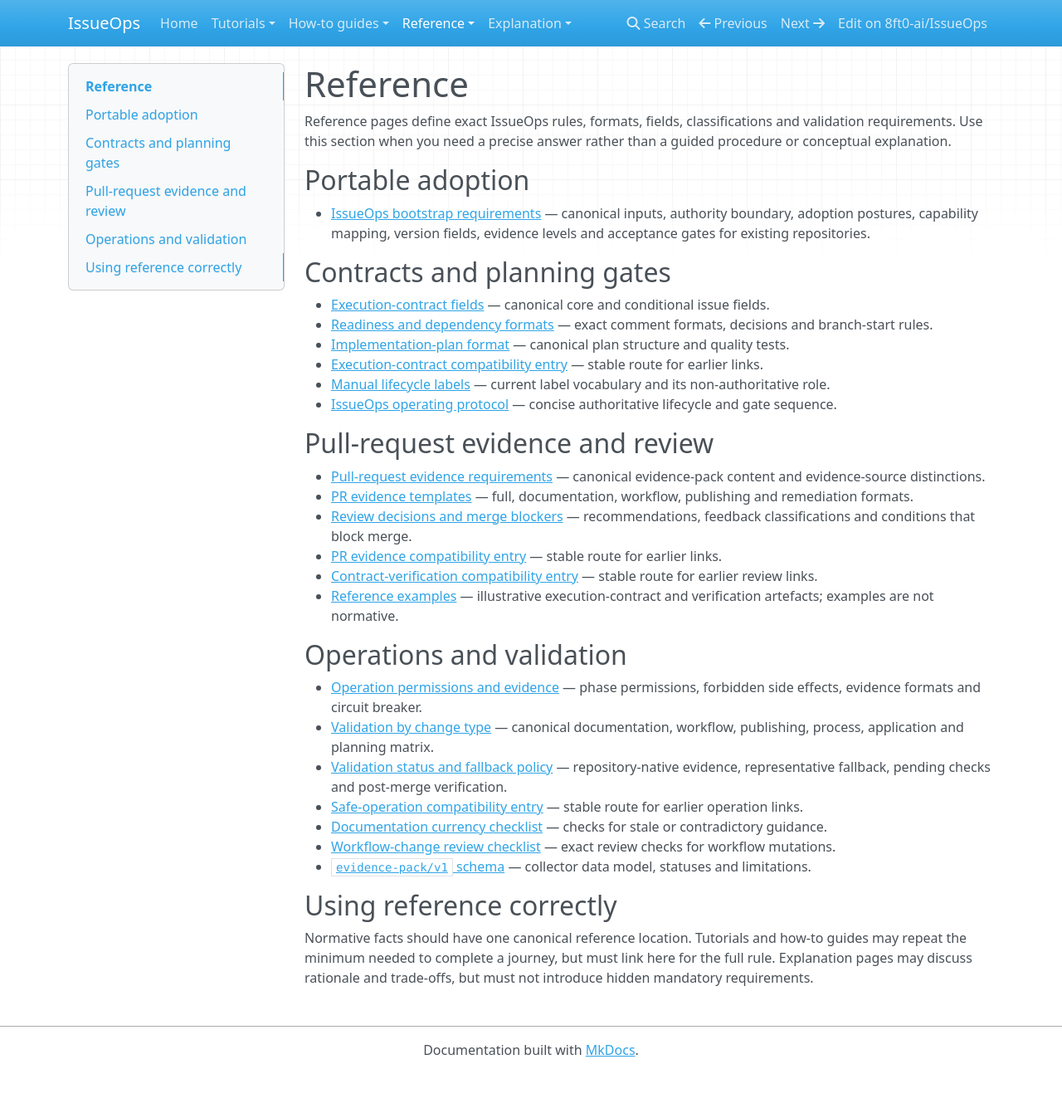
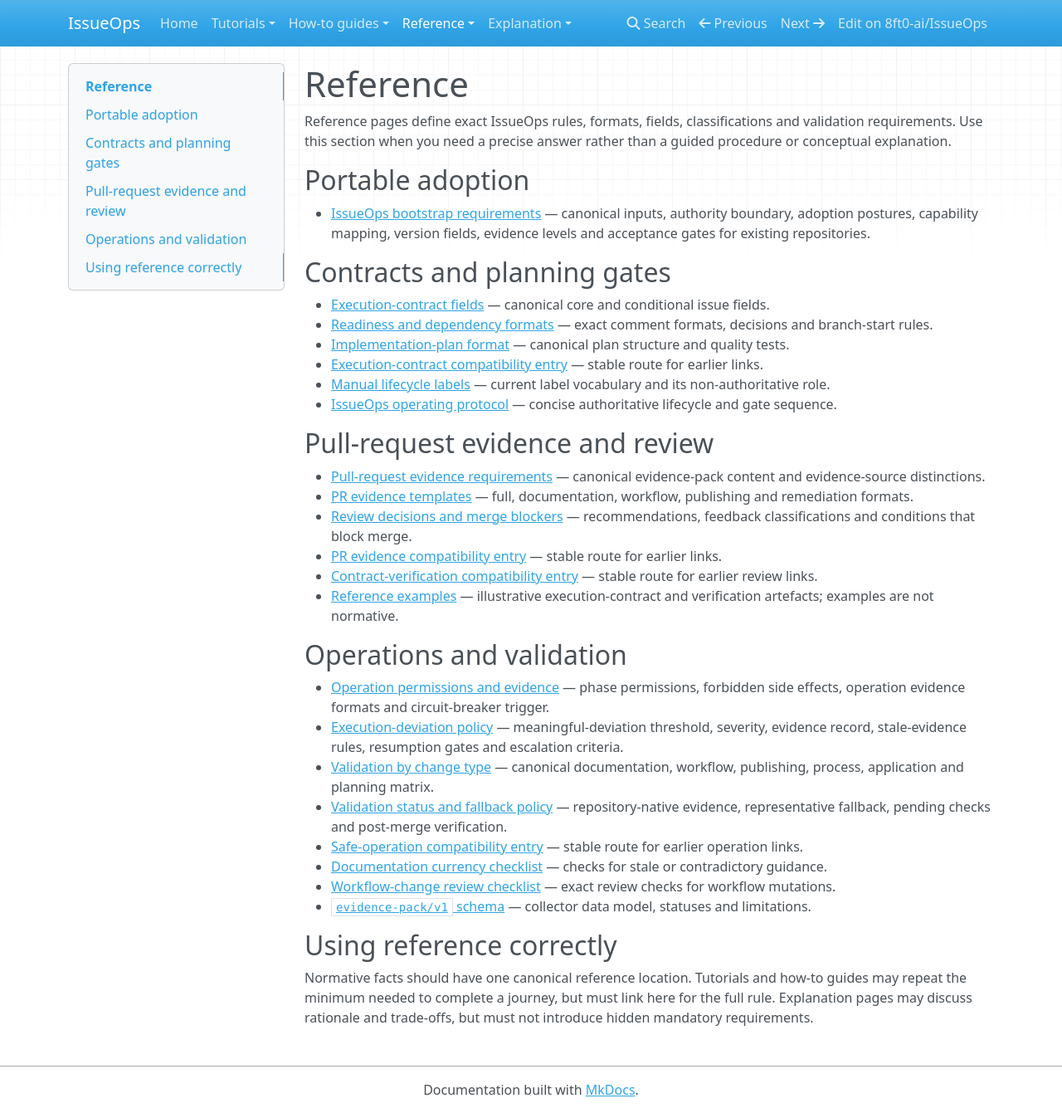
Before and after one commit to 8ft0-ai/IssueOps, an MkDocs documentation site: the page built from docs/reference/index.md, in a window 1280 px wide and 1341 px high. Shown: the whole window at 83% size. Built offline with MkDocs 1.6.1, drawn with Linux system fonts in a browser that asks for light colours; nearby versions of some CDN libraries.

Commit message:
Index execution-deviation policy

```diff
--- a/docs/reference/index.md
+++ b/docs/reference/index.md
@@ -26,7 +26,8 @@ Reference pages define exact IssueOps rules, formats, fields, classifications an
 
 ## Operations and validation
 
-- [Operation permissions and evidence](operation-permissions-and-evidence.md) — phase permissions, forbidden side effects, evidence formats and circuit breaker.
+- [Operation permissions and evidence](operation-permissions-and-evidence.md) — phase permissions, forbidden side effects, operation evidence formats and circuit-breaker trigger.
+- [Execution-deviation policy](execution-deviation-policy.md) — meaningful-deviation threshold, severity, evidence record, stale-evidence rules, resumption gates and escalation criteria.
 - [Validation by change type](validation-by-change-type.md) — canonical documentation, workflow, publishing, process, application and planning matrix.
 - [Validation status and fallback policy](validation-status-and-fallback-policy.md) — repository-native evidence, representative fallback, pending checks and post-merge verification.
 - [Safe-operation compatibility entry](../tool-operations.md) — stable route for earlier operation links.
```
